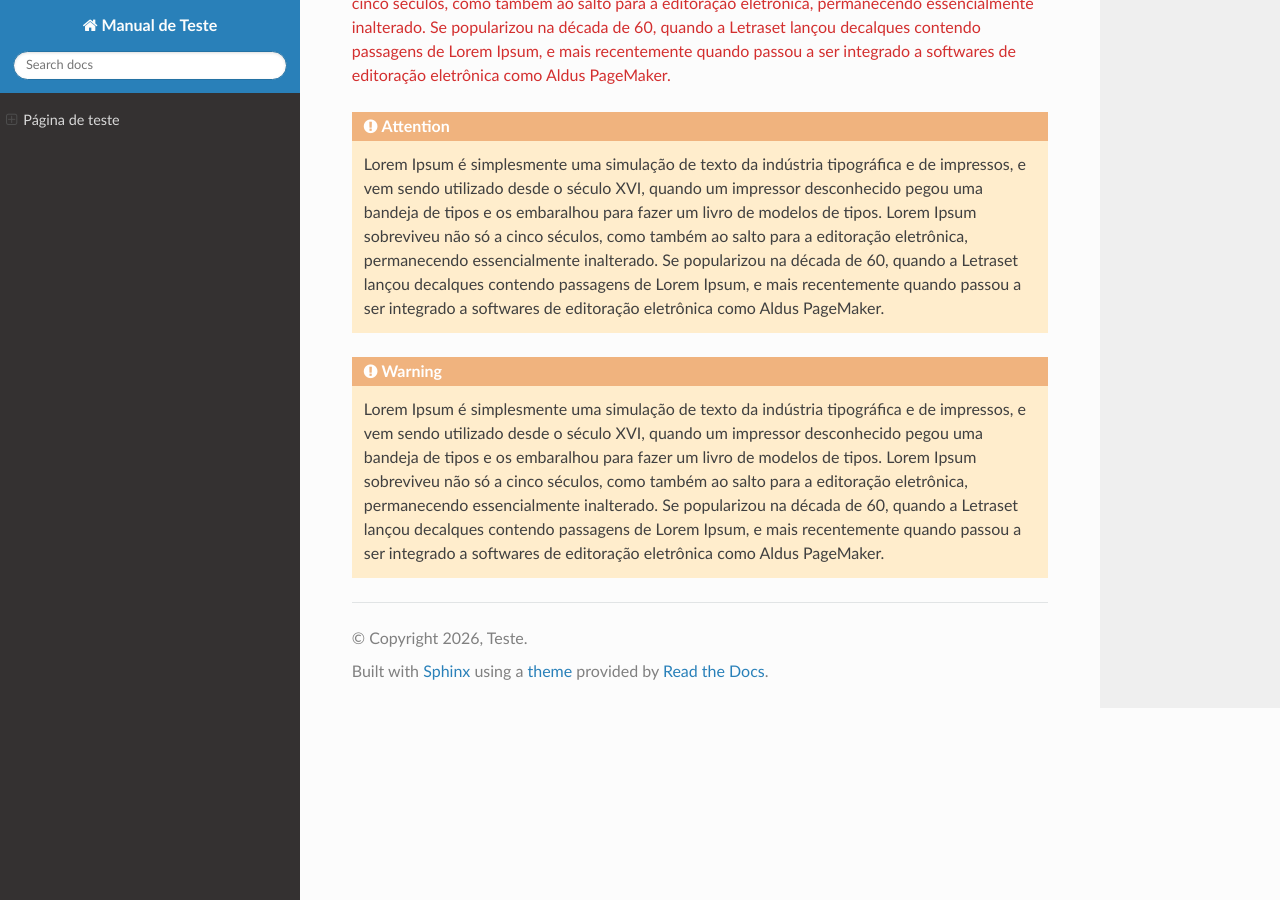
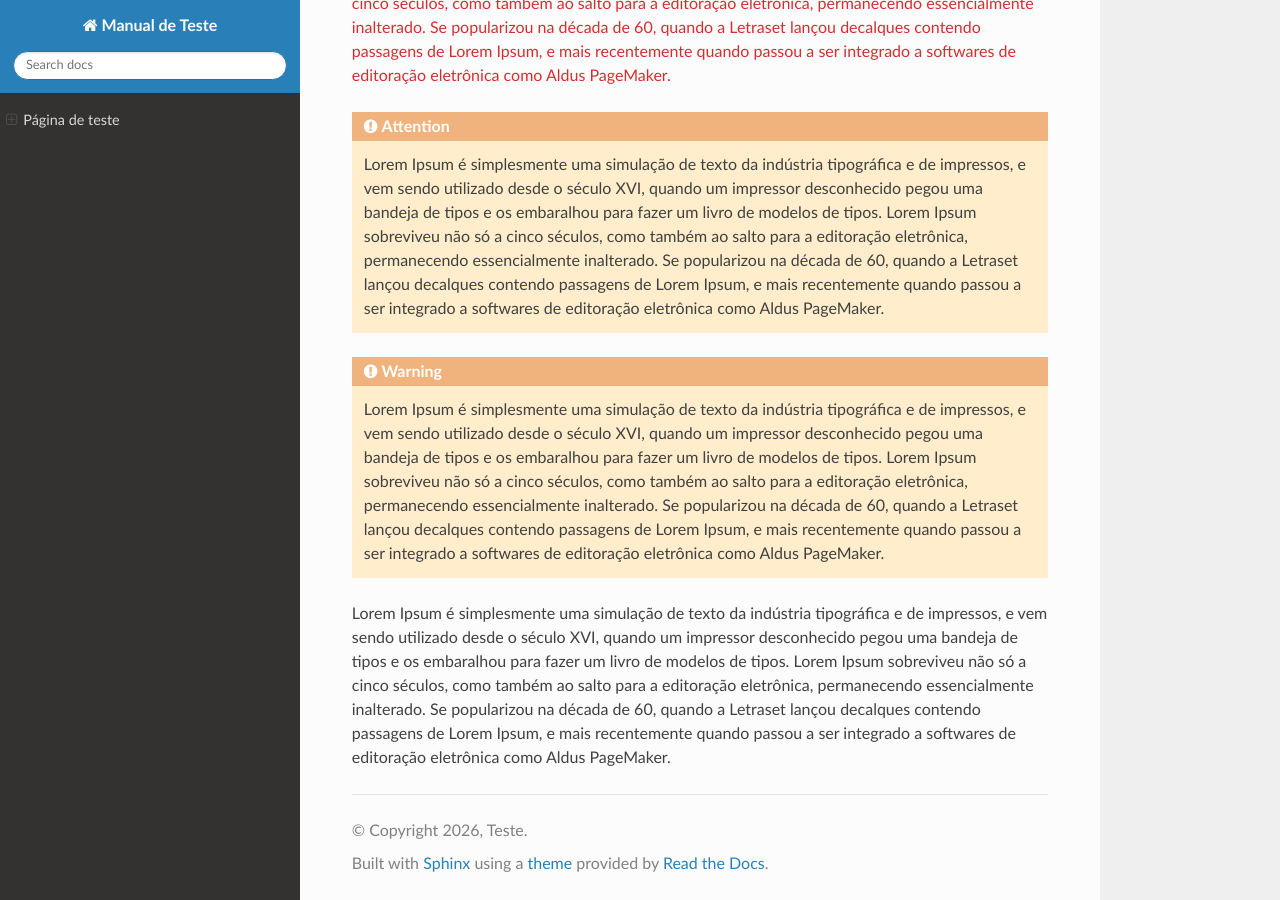
Before and after one commit to gibranSodre20/Manual-de-teste, a Sphinx documentation site: the page built from docs/source/index.rst, in a window 1280 px wide and 900 px high, scrolled down 589 px. Built offline with Sphinx 7.4.7 and the Read the Docs theme 3.1.0, drawn with Linux system fonts in a browser that asks for light colours.

Commit message:
Update index.rst

```diff
--- a/docs/source/index.rst
+++ b/docs/source/index.rst
@@ -19,3 +19,7 @@ Página 01
 .. warning::
 
    Lorem Ipsum é simplesmente uma simulação de texto da indústria tipográfica e de impressos, e vem sendo utilizado desde o século XVI, quando um impressor desconhecido pegou uma bandeja de tipos e os embaralhou para fazer um livro de modelos de tipos. Lorem Ipsum sobreviveu não só a cinco séculos, como também ao salto para a editoração eletrônica, permanecendo essencialmente inalterado. Se popularizou na década de 60, quando a Letraset lançou decalques contendo passagens de Lorem Ipsum, e mais recentemente quando passou a ser integrado a softwares de editoração eletrônica como Aldus PageMaker.
+
+.. container::
+
+  Lorem Ipsum é simplesmente uma simulação de texto da indústria tipográfica e de impressos, e vem sendo utilizado desde o século XVI, quando um impressor desconhecido pegou uma bandeja de tipos e os embaralhou para fazer um livro de modelos de tipos. Lorem Ipsum sobreviveu não só a cinco séculos, como também ao salto para a editoração eletrônica, permanecendo essencialmente inalterado. Se popularizou na década de 60, quando a Letraset lançou decalques contendo passagens de Lorem Ipsum, e mais recentemente quando passou a ser integrado a softwares de editoração eletrônica como Aldus PageMaker.
```
